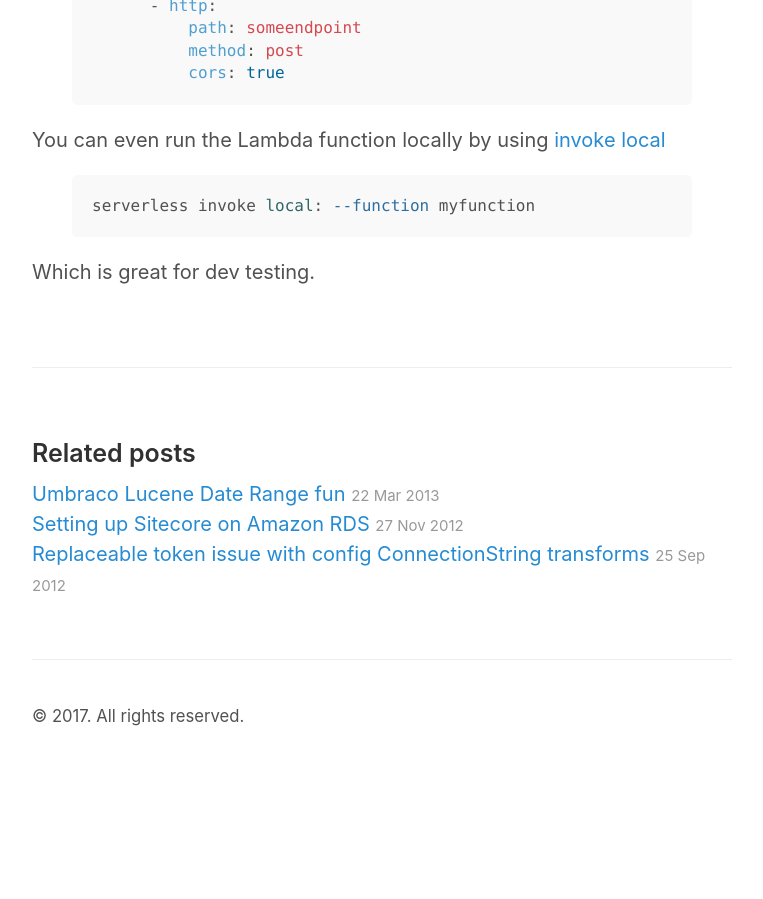
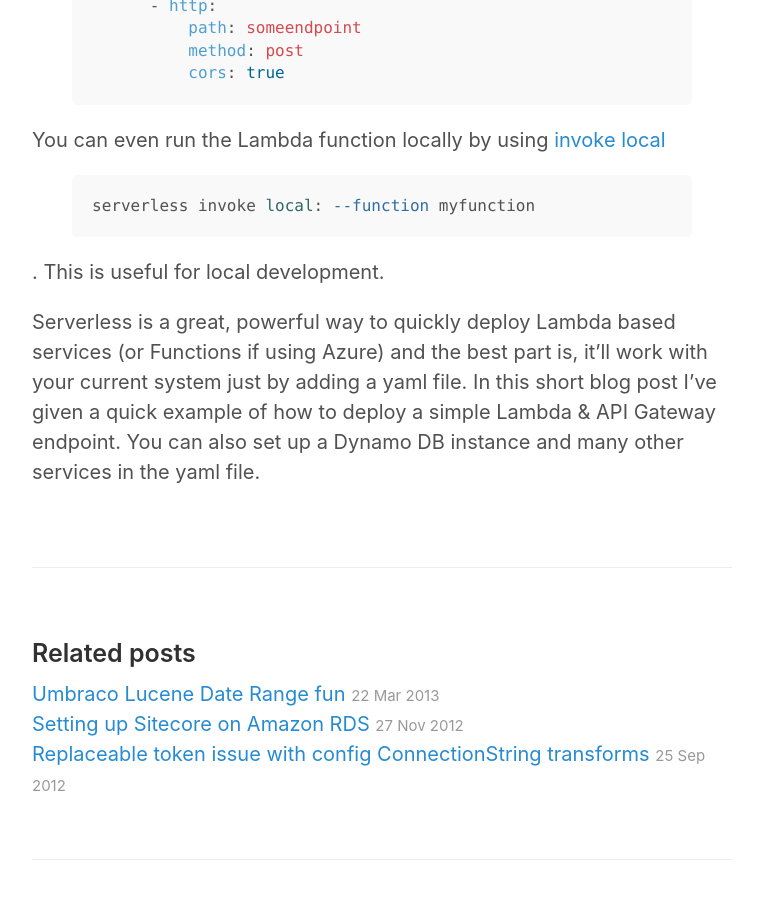
Before and after one commit to frangilbert/meloveyouruntime, a Jekyll site: the page built from _posts/2017-03-15-serverless-and-lambda.md, in a window 1280 px wide and 900 px high, scrolled down 1696 px. Shown: the whole window, without its empty margins (258-1021 px from the left). Built offline with Jekyll 4.4.1, drawn with Linux system fonts in a browser that asks for light colours; before the commit the page ends 2466 px from its top, so only the background shows below that.

Commit message:
Changing post for work referral.

```diff
--- a/_posts/2017-03-15-serverless-and-lambda.md
+++ b/_posts/2017-03-15-serverless-and-lambda.md
@@ -44,4 +44,6 @@ functions:
           cors: true
 {% endhighlight %}
 
- You can even run the Lambda function locally by using [invoke local](https://serverless.com/framework/docs/providers/aws/cli-reference/invoke-local/) {% highlight bash %}serverless invoke local: --function myfunction{% endhighlight %} Which is great for dev testing.
+ You can even run the Lambda function locally by using [invoke local](https://serverless.com/framework/docs/providers/aws/cli-reference/invoke-local/) {% highlight bash %}serverless invoke local: --function myfunction{% endhighlight %}. This is useful for local development.
+
+ Serverless is a great, powerful way to quickly deploy Lambda based services (or Functions if using Azure) and the best part is, it'll work with your current system just by adding a yaml file. In this short blog post I've given a quick example of how to deploy a simple Lambda & API Gateway endpoint. You can also set up a Dynamo DB instance and many other services in the yaml file.
```
